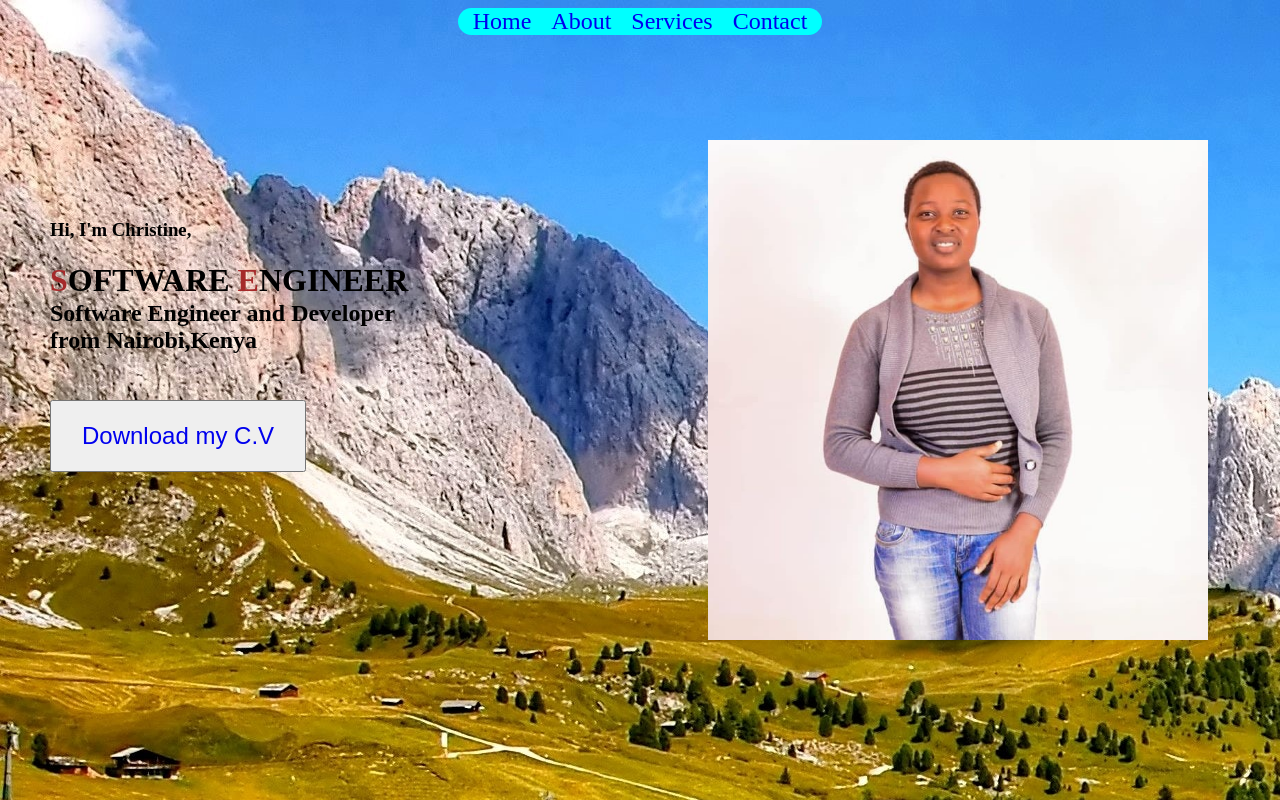
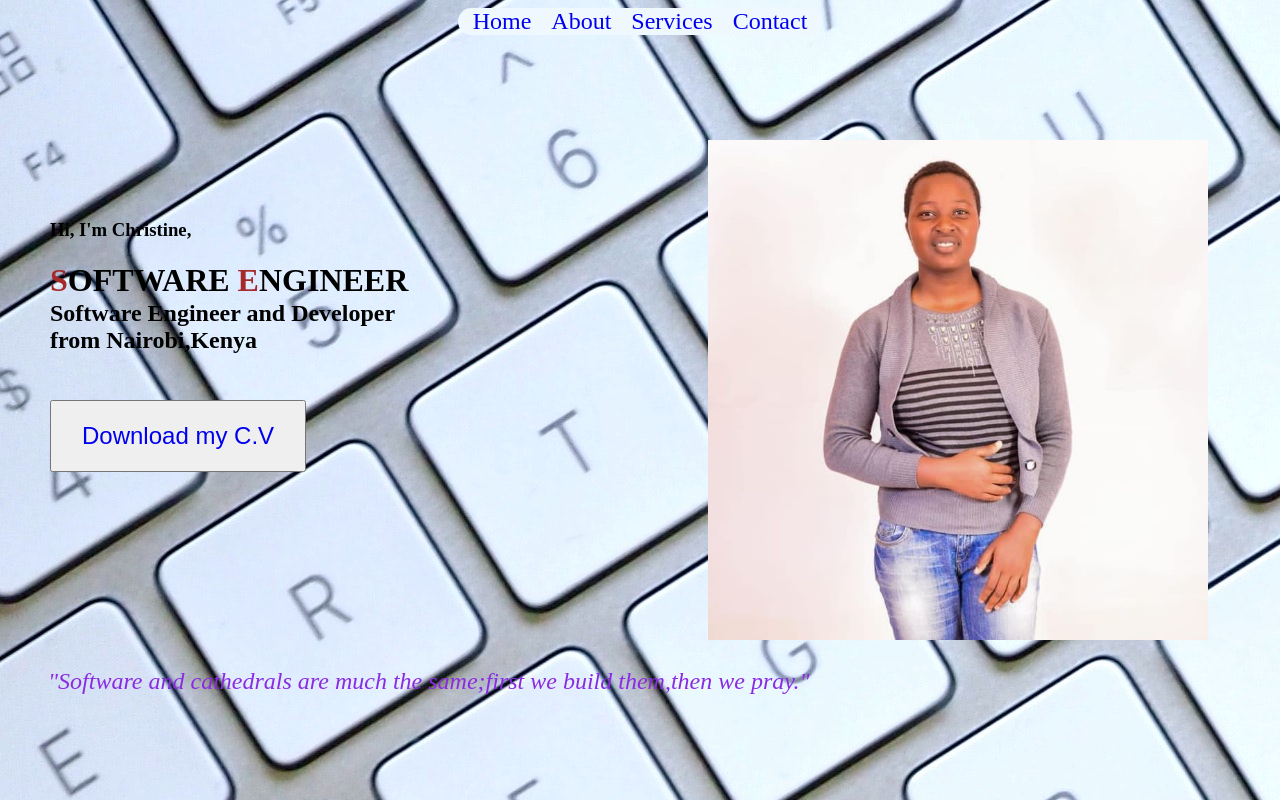
Before and after one commit to christine-M9/My-Personal-Website, a plain HTML site: page index.html in a window 1280 px wide. Drawn offline with Linux system fonts and the light colour scheme.

Commit message:
complete assignment

```diff
--- a/index.html
+++ b/index.html
@@ -22,6 +22,9 @@
         <h2>Software Engineer and Developer from Nairobi,Kenya</h2>
     </div>
    <button id="cv"><a href="/C.V/C. VITAE(1).pdf">Download my C.V</a></button>
+   <blockquote>
+    <p>"Software and cathedrals are much the same;first we build them,then we pray."</p>
+   </blockquote>
 
 
 </body>
--- a/style.css
+++ b/style.css
@@ -1,5 +1,5 @@
 .tee{
-    background-color: aqua;
+    background-color:aliceblue;
     display: flex;
     justify-content: center;
     margin-left: 450px;
@@ -64,7 +64,7 @@ input{
     left: auto;
 }
 body{
-    background-image: url(/images/pexels-pixabay-371589.jpg);
+    background-image: url(/images/pexels-jess-bailey-designs-1157804.jpg);
 }
 h2{
     position: absolute;
@@ -77,3 +77,9 @@ ul{
 span{
     color: brown;
 }
+p{
+    font-style: italic;
+    font-size:x-large;
+    color: blueviolet;
+    margin-bottom: 50px;
+}
```
Also changed, not shown: images/pexels-element-digital-712319.jpg (added), images/pexels-gotta-be-worth-it-919278.jpg (added), images/pexels-jay-pizzle-3802510.jpg (added), images/pexels-jess-bailey-designs-1157804.jpg (added), 3 other files.
